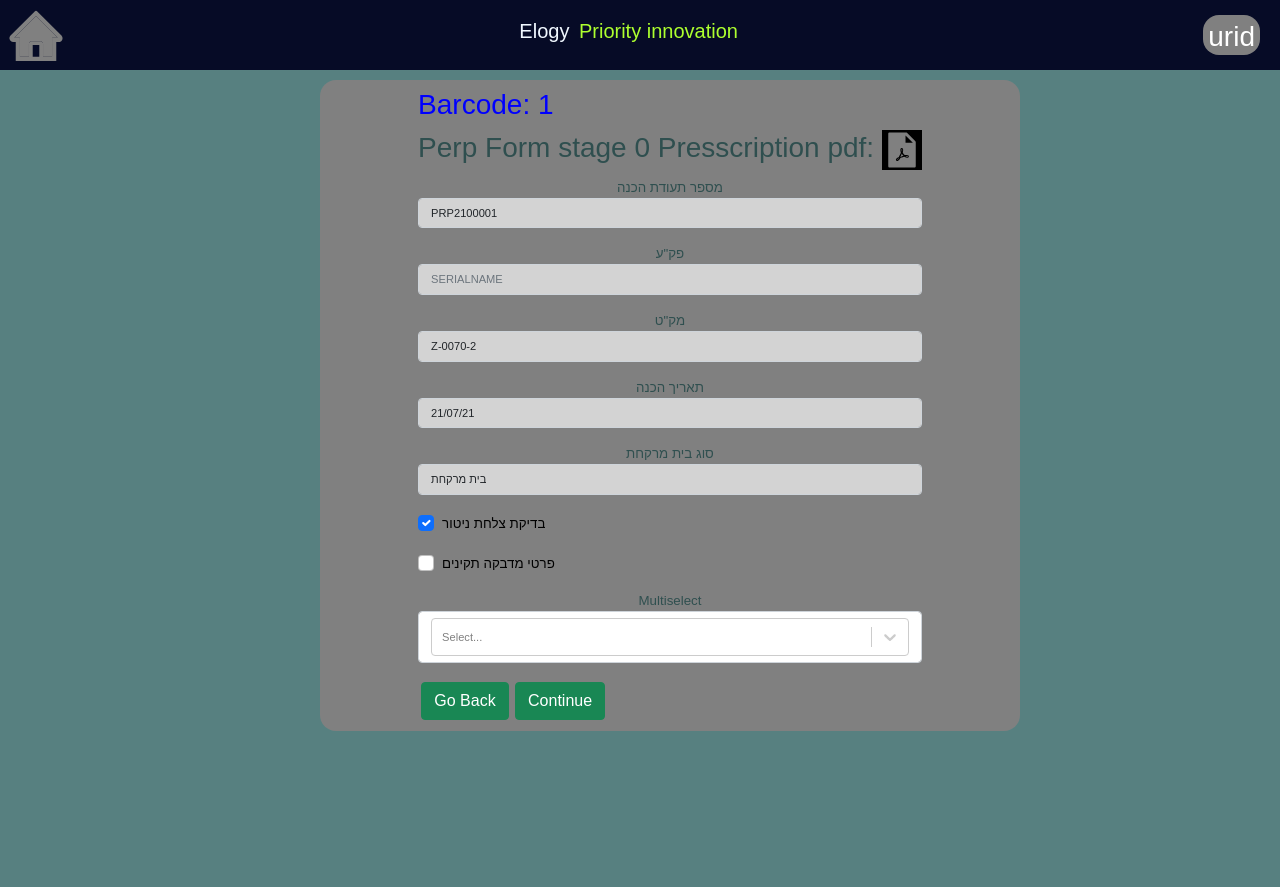
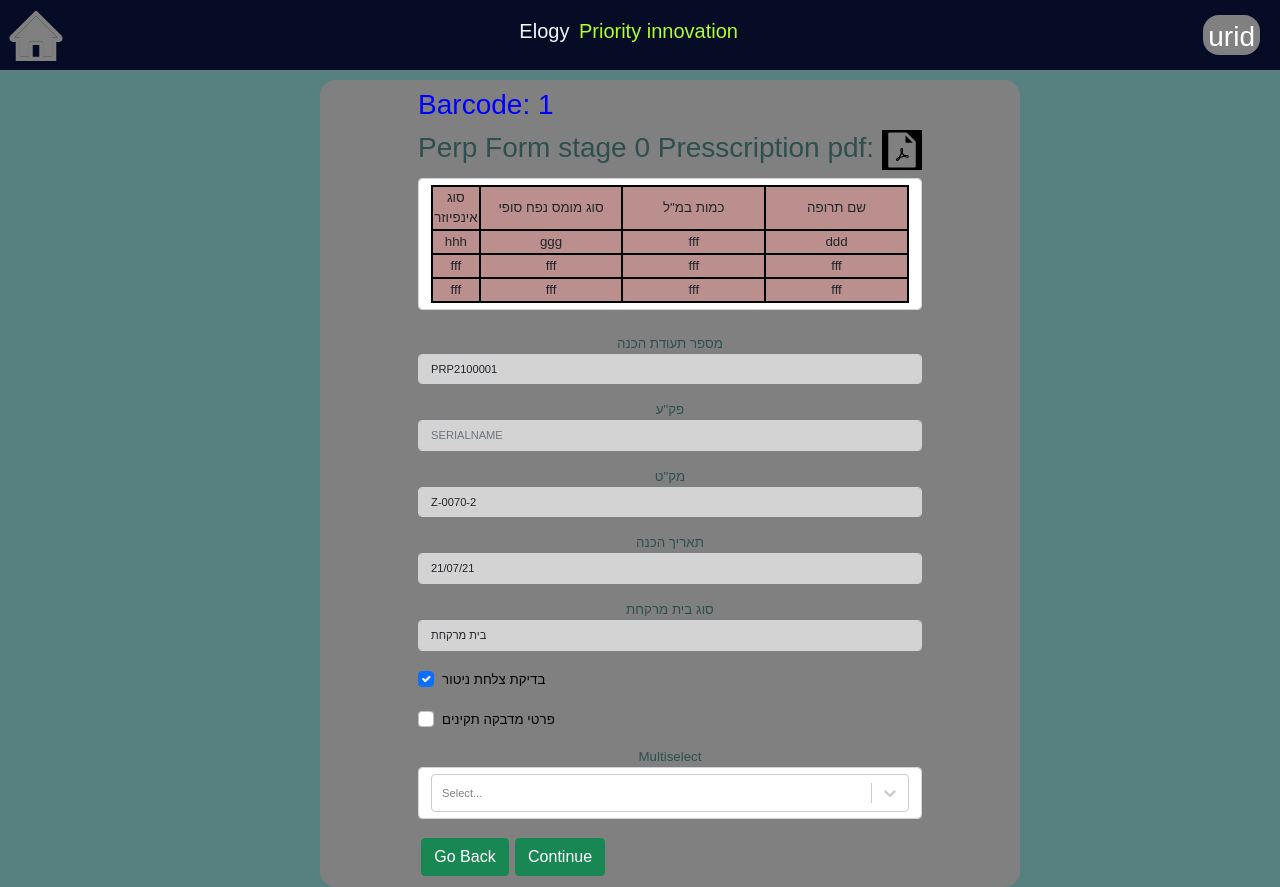
Before and after one commit to uridreiblatt/neophram, a React (Create React App) app: page /MultiStageForm/1 in a window 1280 px wide. Both pictures are taken after typing "Sample123" into the empty fields and a click on the button "Submit". Before the commit the page ends 800 px from the top, so only its background shows below. Built offline with nearby package versions, Linux system fonts and the light colour scheme.

Commit message:
data tavle

```diff
--- a/src/App.css
+++ b/src/App.css
@@ -129,8 +129,11 @@
     direction: rtl;
     border: 2px solid black;
     width: 100%;
-    background-color: cadetblue;
+    background-color:rosybrown;
     text-align: center;
+  }
+  td{
+    width: 30%;
   }
   .instructions{
   direction: rtl ;
--- a/src/components/MultiStageForm/DataTable.js
+++ b/src/components/MultiStageForm/DataTable.js
@@ -32,7 +32,7 @@ export default function DataTable() {
             const tableData =  [
 
                 {
-                   value:[{text_display:"fff"},{text_display:"fff"},{text_display:"fff"},{text_display:"fff"}]
+                   value:[{text_display:"ddd"},{text_display:"fff"},{text_display:"ggg"},{text_display:"hhh"}]
                 },
                 {
                     value:[{text_display:"fff"},{text_display:"fff"},{text_display:"fff"},{text_display:"fff"}]
@@ -45,7 +45,7 @@ export default function DataTable() {
               ]
     return (
         <div>
- <table >
+ <table className="form-control" >
       <thead>
       {
             <tr>
--- a/src/components/MultiStageForm/MultiStageForm.js
+++ b/src/components/MultiStageForm/MultiStageForm.js
@@ -93,7 +93,8 @@ const MultiStageForm = () => {
       <AiFillFilePdf className="ico" style={{backgroundColor:"black" , height:"40px", width:"40px"}} />
    </a>
             </h3>
-            {/* <DataTable></DataTable> */}
+            <DataTable></DataTable>
+            <br></br>
             {/* <Instructions></Instructions> */}
 
                {
```
